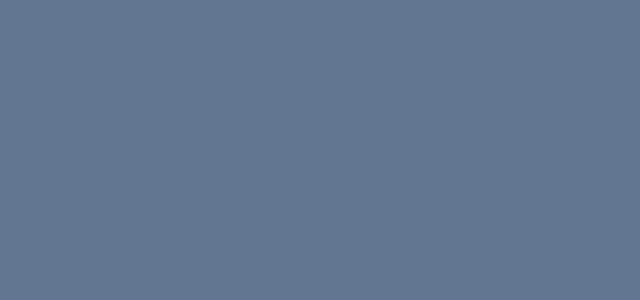
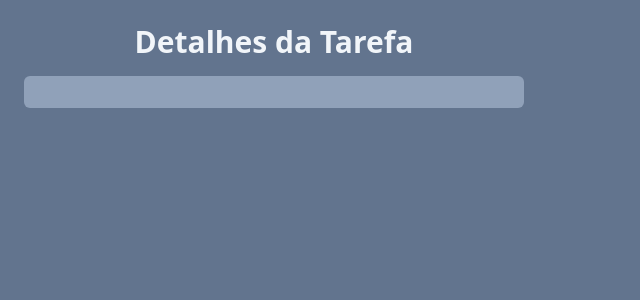
Before and after one commit to amandaambrosiov/estudos-react, a React (Vite) app: page /task in a window 1280 px wide. Shown: the top 300 px of the page, without its empty margins (0-640 px from the left). Built offline with nearby package versions, Linux system fonts and the light colour scheme.

Commit message:
estilizei e adcionei a funcionalidade da aba de descrição da task

```diff
--- a/src/components/Tasks.jsx
+++ b/src/components/Tasks.jsx
@@ -1,6 +1,16 @@
 import { ChevronRightIcon, TrashIcon } from "lucide-react";
+import { useNavigate } from "react-router-dom";
 
 function Tasks({tasks, onTaskClick, onDeleteTaskClick}){
+const navigate = useNavigate()
+
+function onSeeDetailsClick (task) {
+    const query = new URLSearchParams()
+    query.set("title", task.title)
+    query.set("description", task.description)
+    navigate(`/task?${query.toString()}`)
+}
+
 return (
 <ul className="space-y-4 p-6 bg-slate-200 rounded-md shadow">
     {tasks.map((task) => (
@@ -9,9 +19,11 @@
         onClick={() => onTaskClick(task.id)} className={`bg-slate-400 text-left w-full text-white p-2 rounded-md ${task.isCompleted && 'line-through'}`}
             >{task.title}
         </button>
-        <button className="bg-slate-400 p-2 rounded-md text-white">
+
+        <button onClick={() => onSeeDetailsClick(task)} className="bg-slate-400 p-2 rounded-md text-white">
             <ChevronRightIcon />
         </button>
+
         <button
         onClick={() => onDeleteTaskClick(task.id)}
          className="bg-slate-400 p-2 rounded-md text-white">
--- a/src/pages/TaskPage.jsx
+++ b/src/pages/TaskPage.jsx
@@ -1,7 +1,27 @@
-function TaskPage () {
-return <div className="h-screen w-screen bg-slate-500 p-6">
+import { useSearchParams } from "react-router-dom";
 
-</div>
+function TaskPage() {
+  const [searchParams] = useSearchParams();
+
+  const title = searchParams.get("title");
+  const description = searchParams.get("description");
+
+  return (
+    <div className="h-screen w-screen bg-slate-500 p-6">
+      <div className="w-[500px] space-y-4">
+
+        <h1 className="text-3xl text-slate-100 font-bold text-center">
+          Detalhes da Tarefa
+        </h1>
+
+        <div className="bg-slate-400 p-4 rounded-md">
+        <h1 className="text-xl text-white font-bold">{title}</h1>
+        <p className="text-white">{description}</p>
+        </div>
+
+      </div>
+    </div>
+  );
 }
 
-export default TaskPage
+export default TaskPage;
```
